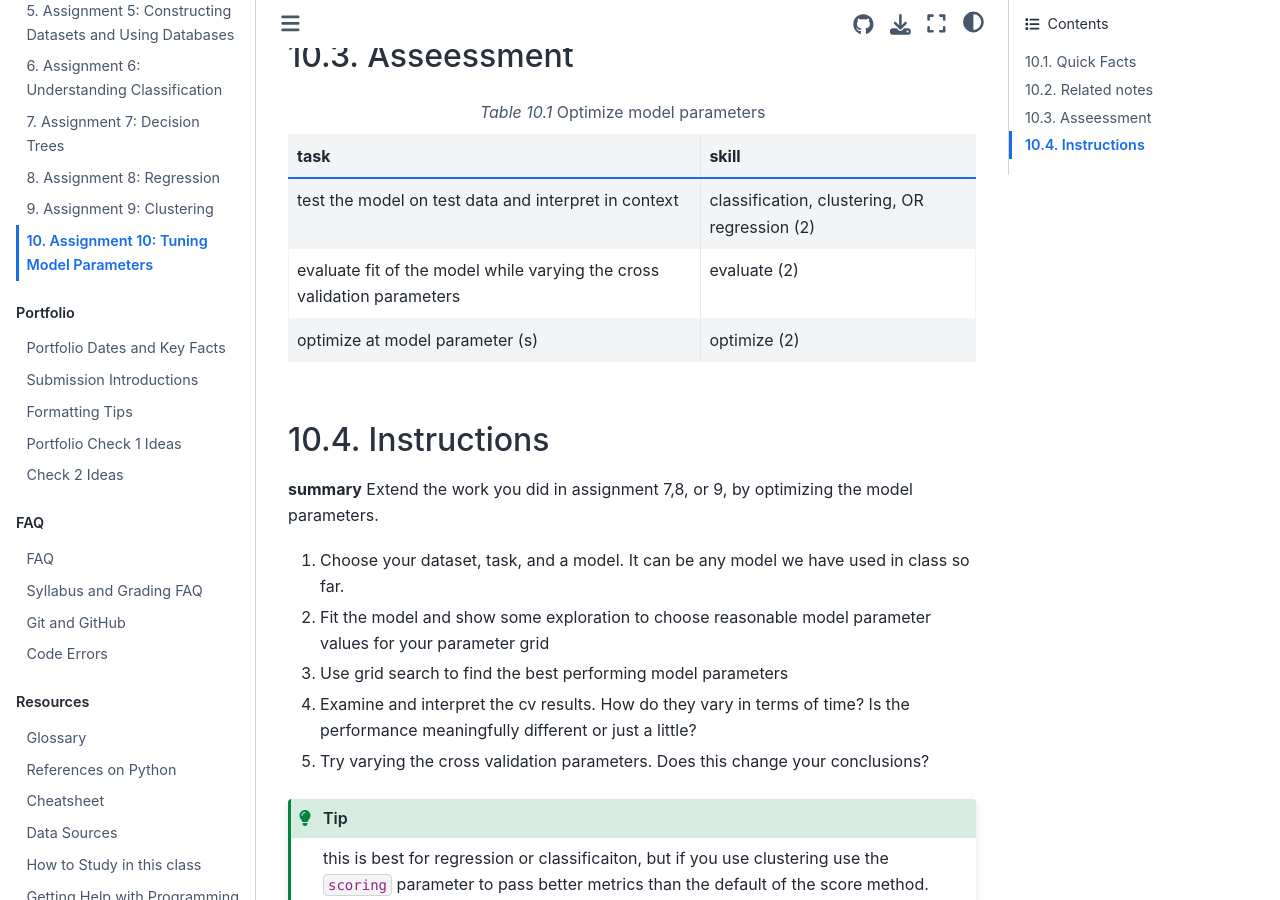
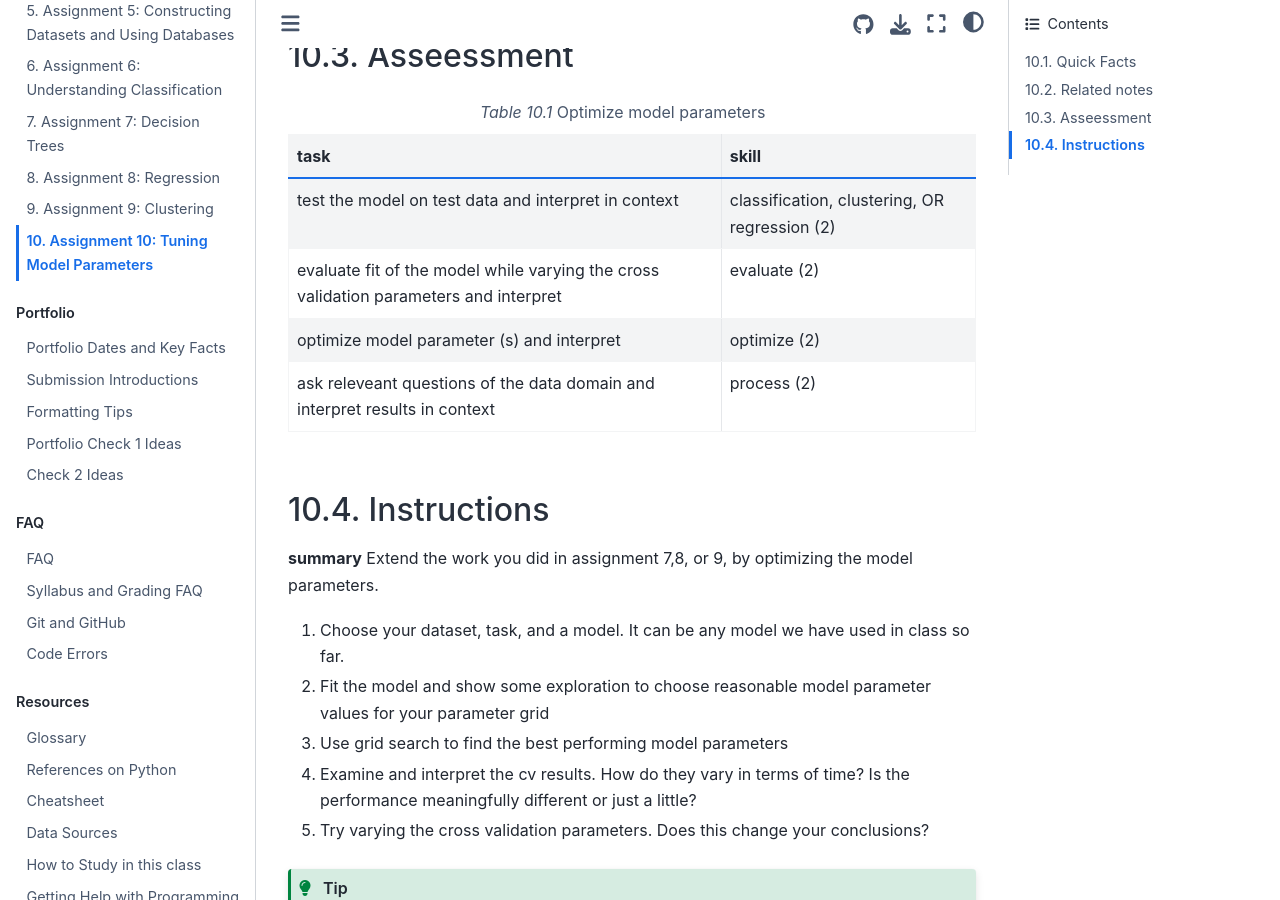
Before and after one commit to rhodyprog4ds/BrownFall21, a Jupyter Book: the page built from assignments/10-optimize.md, in a window 1280 px wide and 900 px high, scrolled down 479 px. Built offline with Jupyter Book 1.0.4 settings and Sphinx 7.4.7 and the Sphinx Book theme 1.1.4, drawn with Linux system fonts in a browser that asks for light colours; pages that are not in the unit, such as notebooks, are missing from menus.

Commit message:
clarify opportunities for process 2

````diff
--- a/assignments/10-optimize.md
+++ b/assignments/10-optimize.md
@@ -23,10 +23,12 @@ substitutions:
   - skill
 * - test the model on test data and interpret in context
   - classification, clustering, OR regression (2)
-* - evaluate fit of the model while varying the cross validation parameters
+* - evaluate fit of the model while varying the cross validation parameters and interpret
   - evaluate (2)
-* - optimize at model parameter (s)
+* - optimize model parameter (s) and interpret
   - optimize (2)
+* - ask releveant questions of the data domain and interpret results in context
+  - process (2)
 ```
 
 ## Instructions
````
Also changed, not shown: 1 other file.
